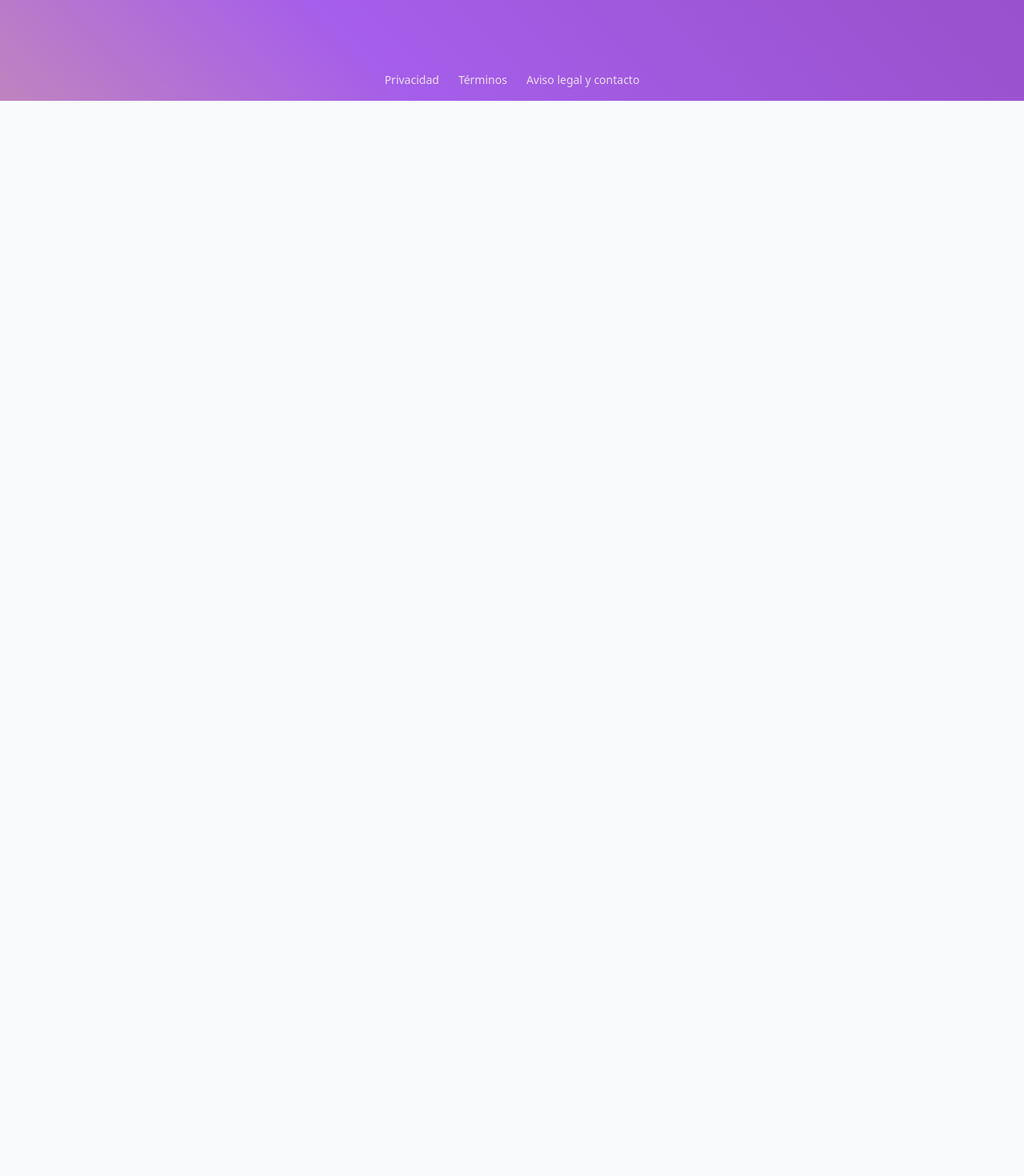
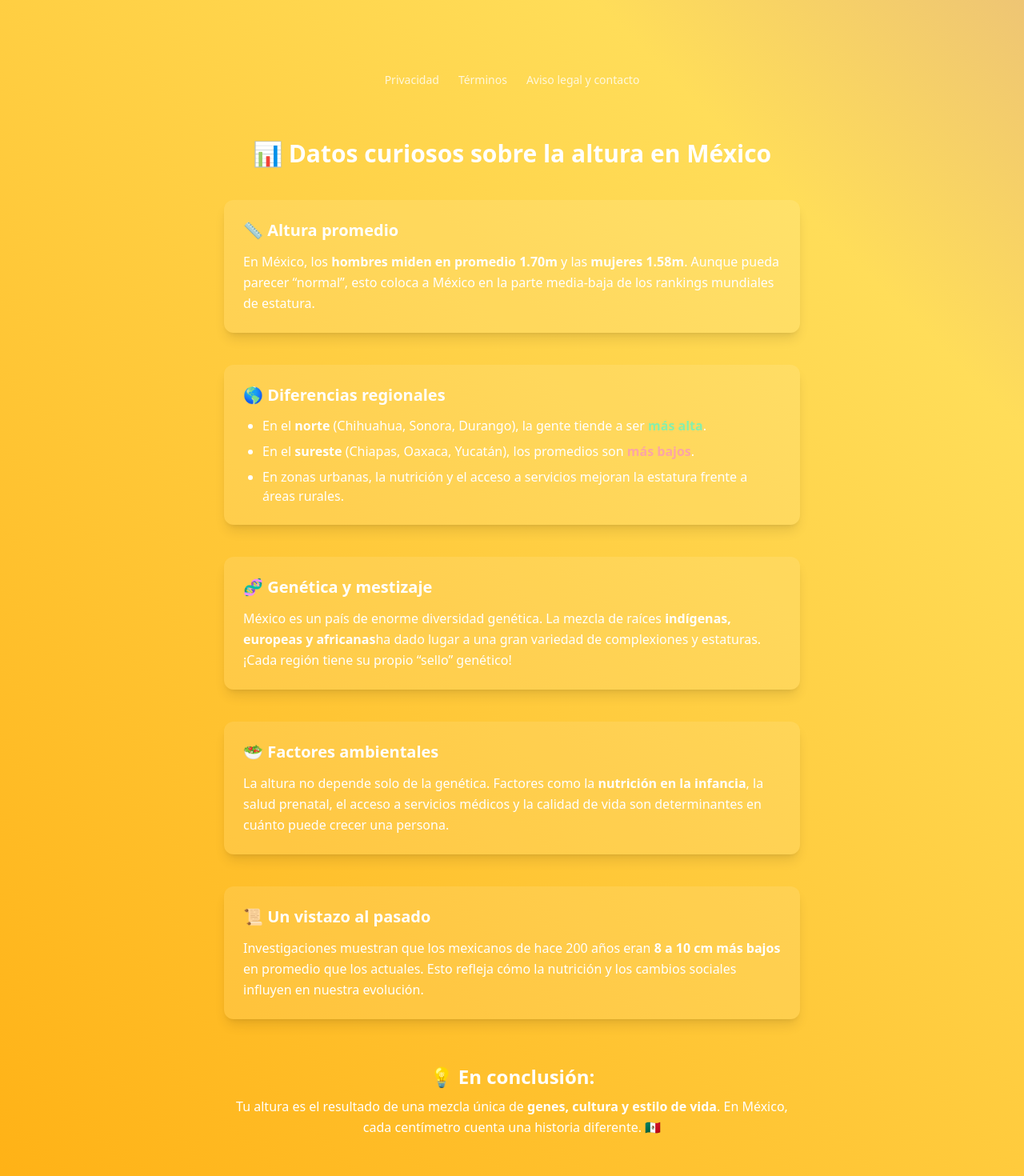
Before and after one commit to DxJxRV/mialtura, a React (Vite) app: page / in a window 1280 px wide. Shown: the part 674-2144 px from the top of the page at 80% size. Before the commit the page ends 800 px from the top, so only its background shows below. Built offline with nearby package versions, Linux system fonts and the light colour scheme.

Commit message:
[add] Texto abajo para que autorice google

```diff
--- a/src/App.jsx
+++ b/src/App.jsx
@@ -93,8 +93,8 @@ function Home() {
   }
 
   return (
-    <div className="min-h-screen vibrant-bg flex items-center justify-center">
-      <div className="container mx-auto px-4 py-6 max-w-md">
+    <div className="min-h-screen vibrant-bg flex items-center justify-center flex-col">
+      <div className="container mx-auto px-4 py-6 max-w-md h-[100vh] flex flex-col justify-center">
         {/* encabezado */}
         <motion.div
           initial={{ opacity: 0, y: -20 }}
@@ -184,6 +184,80 @@ function Home() {
         </AnimatePresence>
       </div>
 
+      <div className="mx-auto max-w-3xl px-6 py-12 text-white space-y-10">
+        <h2 className="text-3xl font-extrabold text-center mb-6">📊 Datos curiosos sobre la altura en México</h2>
+
+        {/* Promedios */}
+        <div className="bg-white/10 p-6 rounded-xl shadow-lg">
+          <h3 className="text-xl font-bold mb-3">📏 Altura promedio</h3>
+          <p className="leading-relaxed">
+            En México, los <span className="font-semibold">hombres miden en promedio 1.70m</span> y las{" "}
+            <span className="font-semibold">mujeres 1.58m</span>. Aunque pueda parecer “normal”,
+            esto coloca a México en la parte media-baja de los rankings mundiales de estatura.
+          </p>
+        </div>
+
+        {/* Diferencias regionales */}
+        <div className="bg-white/10 p-6 rounded-xl shadow-lg">
+          <h3 className="text-xl font-bold mb-3">🌎 Diferencias regionales</h3>
+          <ul className="list-disc pl-6 space-y-2">
+            <li>
+              En el <span className="font-semibold">norte</span> (Chihuahua, Sonora, Durango), la gente tiende a ser{" "}
+              <span className="text-green-300 font-semibold">más alta</span>.
+            </li>
+            <li>
+              En el <span className="font-semibold">sureste</span> (Chiapas, Oaxaca, Yucatán),
+              los promedios son <span className="text-red-300 font-semibold">más bajos</span>.
+            </li>
+            <li>
+              En zonas urbanas, la nutrición y el acceso a servicios mejoran la estatura frente a áreas rurales.
+            </li>
+          </ul>
+        </div>
+
+        {/* Genética y mestizaje */}
+        <div className="bg-white/10 p-6 rounded-xl shadow-lg">
+          <h3 className="text-xl font-bold mb-3">🧬 Genética y mestizaje</h3>
+          <p className="leading-relaxed">
+            México es un país de enorme diversidad genética. La mezcla de raíces{" "}
+            <span className="font-semibold">indígenas, europeas y africanas</span>
+            ha dado lugar a una gran variedad de complexiones y estaturas.
+            ¡Cada región tiene su propio “sello” genético!
+          </p>
+        </div>
+
+        {/* Factores ambientales */}
+        <div className="bg-white/10 p-6 rounded-xl shadow-lg">
+          <h3 className="text-xl font-bold mb-3">🥗 Factores ambientales</h3>
+          <p className="leading-relaxed">
+            La altura no depende solo de la genética.
+            Factores como la <span className="font-semibold">nutrición en la infancia</span>,
+            la salud prenatal, el acceso a servicios médicos y la calidad de vida
+            son determinantes en cuánto puede crecer una persona.
+          </p>
+        </div>
+
+        {/* Dato histórico */}
+        <div className="bg-white/10 p-6 rounded-xl shadow-lg">
+          <h3 className="text-xl font-bold mb-3">📜 Un vistazo al pasado</h3>
+          <p className="leading-relaxed">
+            Investigaciones muestran que los mexicanos de hace 200 años eran{" "}
+            <span className="font-semibold">8 a 10 cm más bajos</span> en promedio que los actuales.
+            Esto refleja cómo la nutrición y los cambios sociales influyen en nuestra evolución.
+          </p>
+        </div>
+
+        {/* Cierre */}
+        <div className="text-center pt-4">
+          <h3 className="text-2xl font-bold">💡 En conclusión:</h3>
+          <p className="mt-2 leading-relaxed">
+            Tu altura es el resultado de una mezcla única de <span className="font-semibold">genes, cultura y estilo de vida</span>.
+            En México, cada centímetro cuenta una historia diferente. 🇲🇽
+          </p>
+        </div>
+      </div>
+
+
       <div className="fixed bottom-0 w-full flex justify-center gap-6 pb-4 z-50">
         <a
           href="/privacidad"
```
Lines whose indentation alone changed are shown as unchanged.
